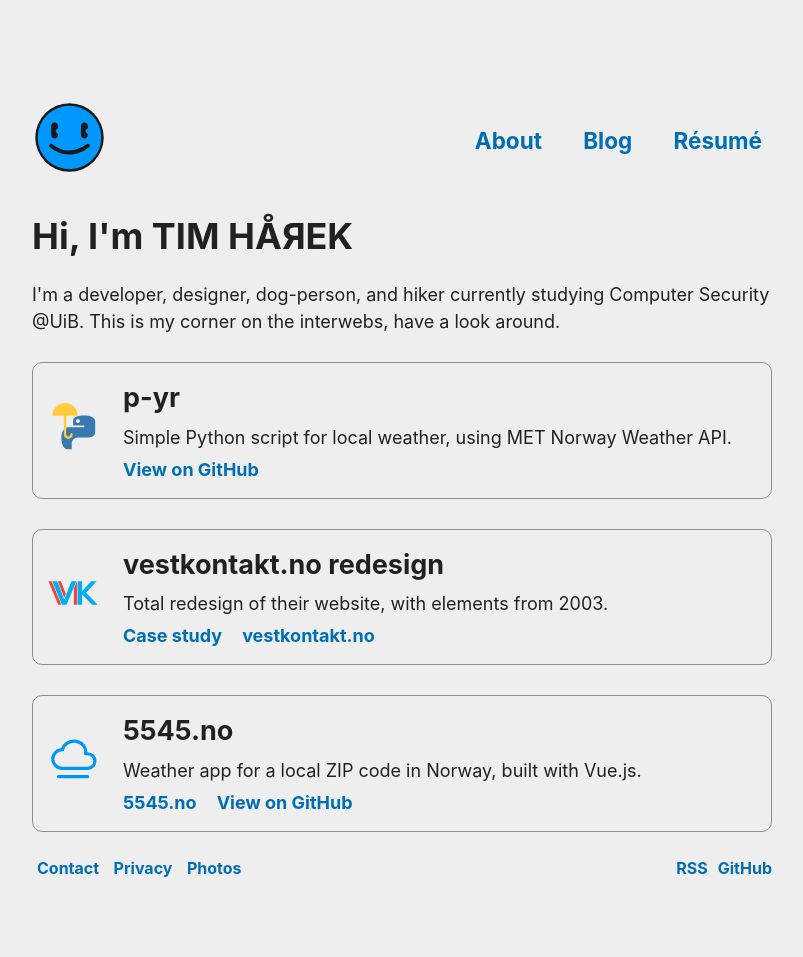
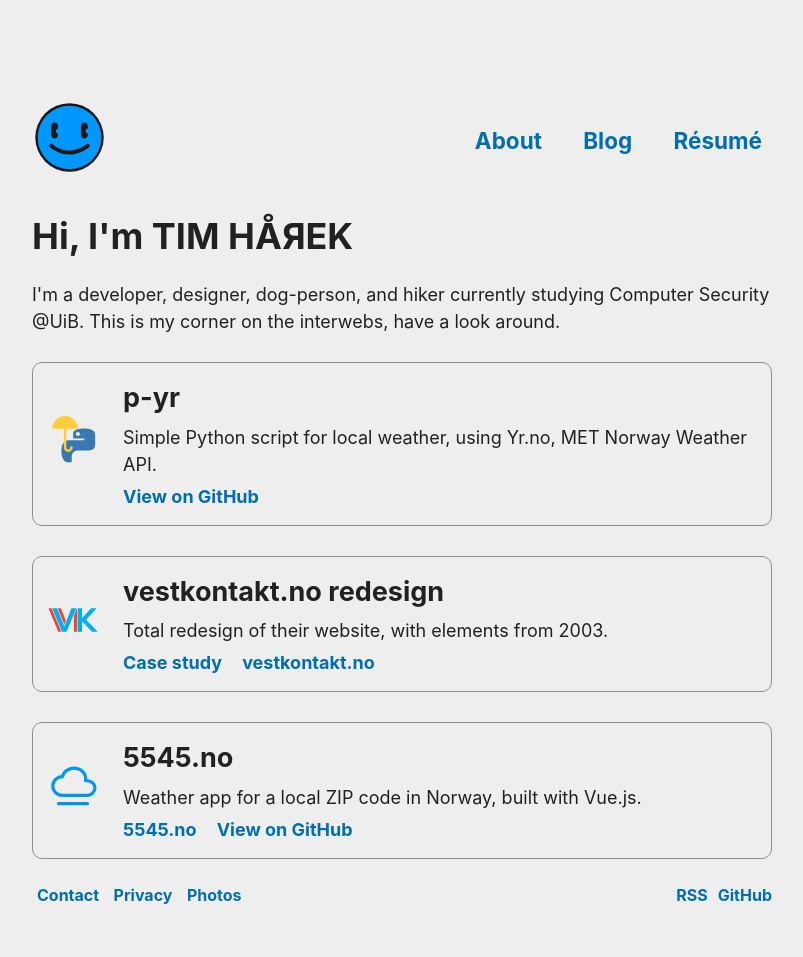
Before and after one commit to timharek/timharek.no, a Jekyll site: the page built from index.html, in a window 1280 px wide. Shown: the whole page, without its empty margins (238-1041 px from the left). Built offline with Jekyll 4.4.1, drawn with Linux system fonts in a browser that asks for light colours; before the commit the page ends 930 px from its top, so only the background shows below that.

Commit message:
fix: Typo

```diff
--- a/_data/projects.yml
+++ b/_data/projects.yml
@@ -1,6 +1,6 @@
 - name: p-yr
   desc: >-
-     Simple Python script for local weather, using MET Norway Weather API.
+     Simple Python script for local weather, using Yr.no, MET Norway Weather API.
   svg: /assets/img/projects/p-yr.svg
   github: https://github.com/timharek/p-yr
 - name: vestkontakt.no redesign
```
